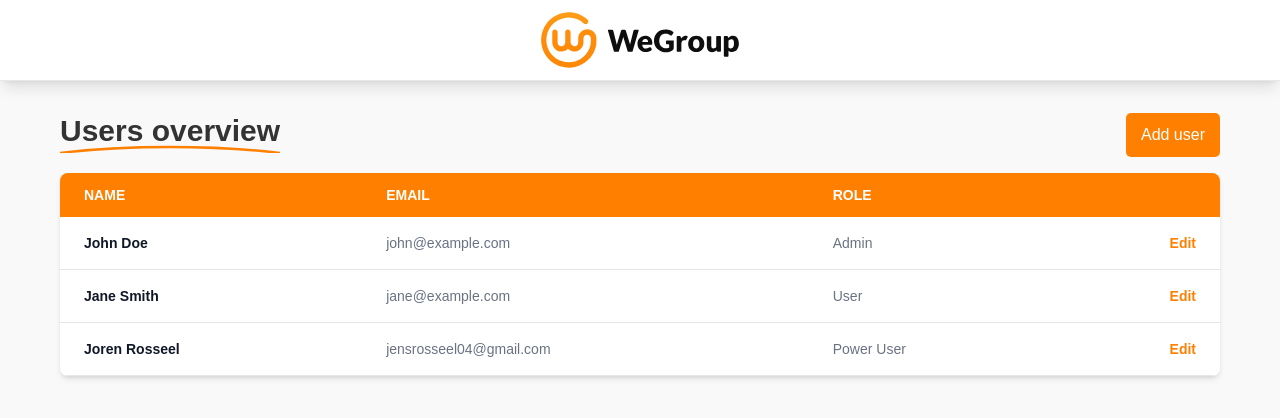
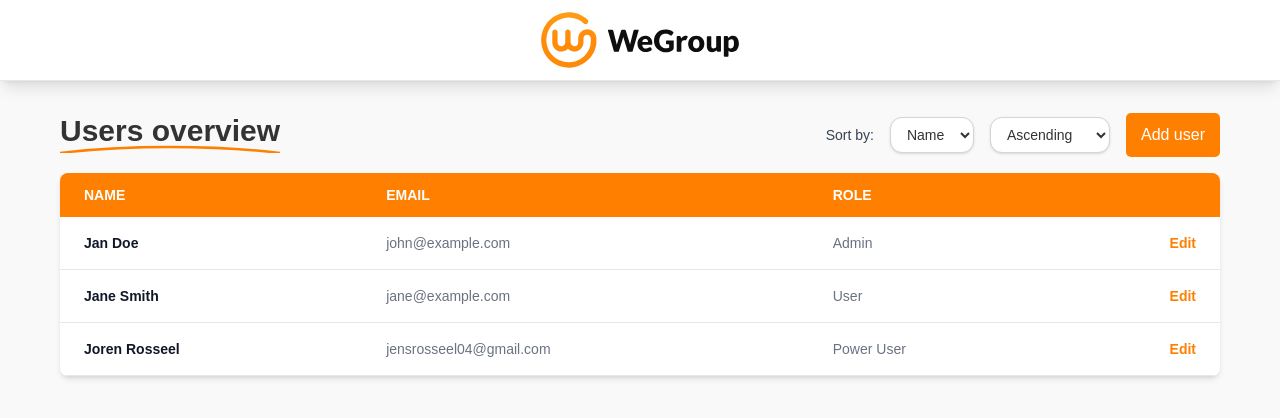
Before and after one commit to jensrosseel2/wg-assessment-jens, a React (Vite) app: page /users in a window 1280 px wide. Shown: the top 418 px of the page. Built offline with nearby package versions, Linux system fonts and the light colour scheme; data requests are answered from the project's data file.

Commit message:
add sorting functionality

```diff
--- a/server/db.json
+++ b/server/db.json
@@ -1,10 +1,10 @@
 {
   "users": [
     {
-      "id": 1,
-      "name": "John Doe",
+      "name": "Jan Doe",
       "email": "john@example.com",
-      "role": "Admin"
+      "role": "Admin",
+      "id": 1
     },
     {
       "id": 2,
--- a/src/api/index.ts
+++ b/src/api/index.ts
@@ -11,8 +11,17 @@ interface UserListProps {
   users: UserProps[];
 }
 
-export async function getUsers(): Promise<UserListProps> {
-  const response = await axios.get<UserProps[]>("/users");
+export async function getUsers(
+  sortBy?: string,
+  order: "asc" | "desc" = "asc"
+): Promise<UserListProps> {
+  const params = new URLSearchParams();
+  if (sortBy) {
+    params.append("_sort", sortBy);
+    params.append("_order", order);
+  }
+
+  const response = await axios.get<UserProps[]>(`/users?${params.toString()}`);
   const users = response.data;
 
   return { users };
--- a/src/pages/UserOverview.tsx
+++ b/src/pages/UserOverview.tsx
@@ -4,11 +4,15 @@ import UserList from "../components/users/UserList.tsx";
 import { Link } from "react-router-dom";
 import LoadingIndicator from "../components/common/LoadingIndicator.tsx";
 import ErrorAlert from "../components/common/ErrorAlert.tsx";
+import { useState } from "react";
 
 export default function UserOverview() {
+  const [sortField, setSortField] = useState<string>("name");
+  const [sortOrder, setSortOrder] = useState<"asc" | "desc">("asc");
+
   const { isPending, error, data } = useQuery({
-    queryKey: ["users"],
-    queryFn: getUsers,
+    queryKey: ["users", sortField, sortOrder],
+    queryFn: () => getUsers(sortField, sortOrder),
     staleTime: 2 * 60 * 1000,
   });
 
@@ -32,9 +36,32 @@ export default function UserOverview() {
           />
         </svg>
       </span>
-      <Link to={"/users/add"}>
-        <button className="float-right default-btn">Add user</button>
-      </Link>
+
+      <div className="mb-4 flex items-center float-right gap-4">
+        <div className="flex items-center gap-4">
+          <label className="text-sm font-medium text-gray-700">Sort by:</label>
+          <select
+            className="rounded-xl border border-gray-300 bg-white px-3 py-2 shadow-sm focus:border-[#ff8000] text-sm"
+            value={sortField}
+            onChange={(e) => setSortField(e.target.value)}
+          >
+            <option value="name">Name</option>
+            <option value="role">Role</option>
+          </select>
+
+          <select
+            className="rounded-xl border border-gray-300 bg-white px-3 py-2 shadow-sm focus:border-[#ff8000] text-sm"
+            value={sortOrder}
+            onChange={(e) => setSortOrder(e.target.value as "asc" | "desc")}
+          >
+            <option value="asc">Ascending</option>
+            <option value="desc">Descending</option>
+          </select>
+        </div>
+        <Link to={"/users/add"}>
+          <button className="default-btn">Add user</button>
+        </Link>
+      </div>
 
       <UserList users={data.users} />
     </>
```
